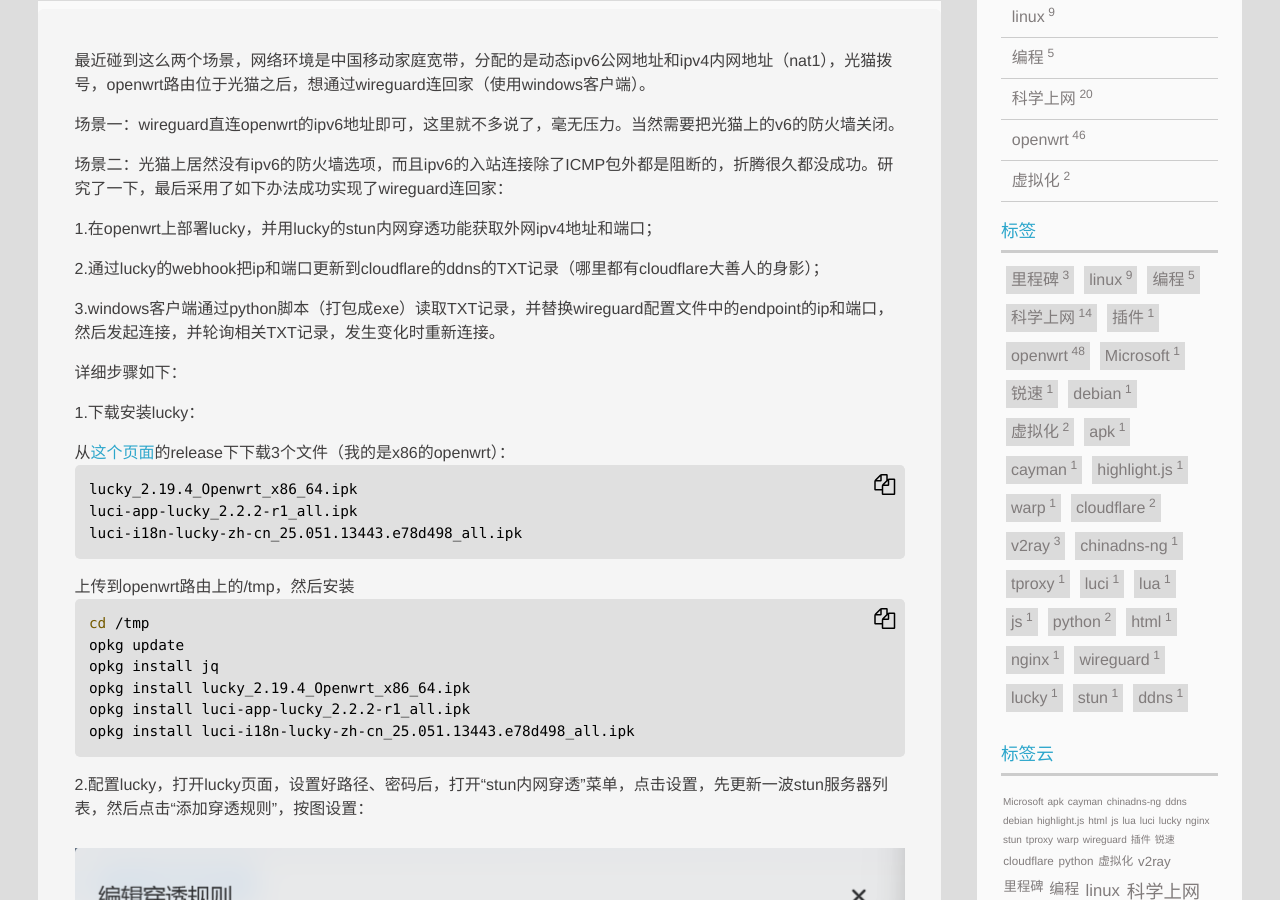
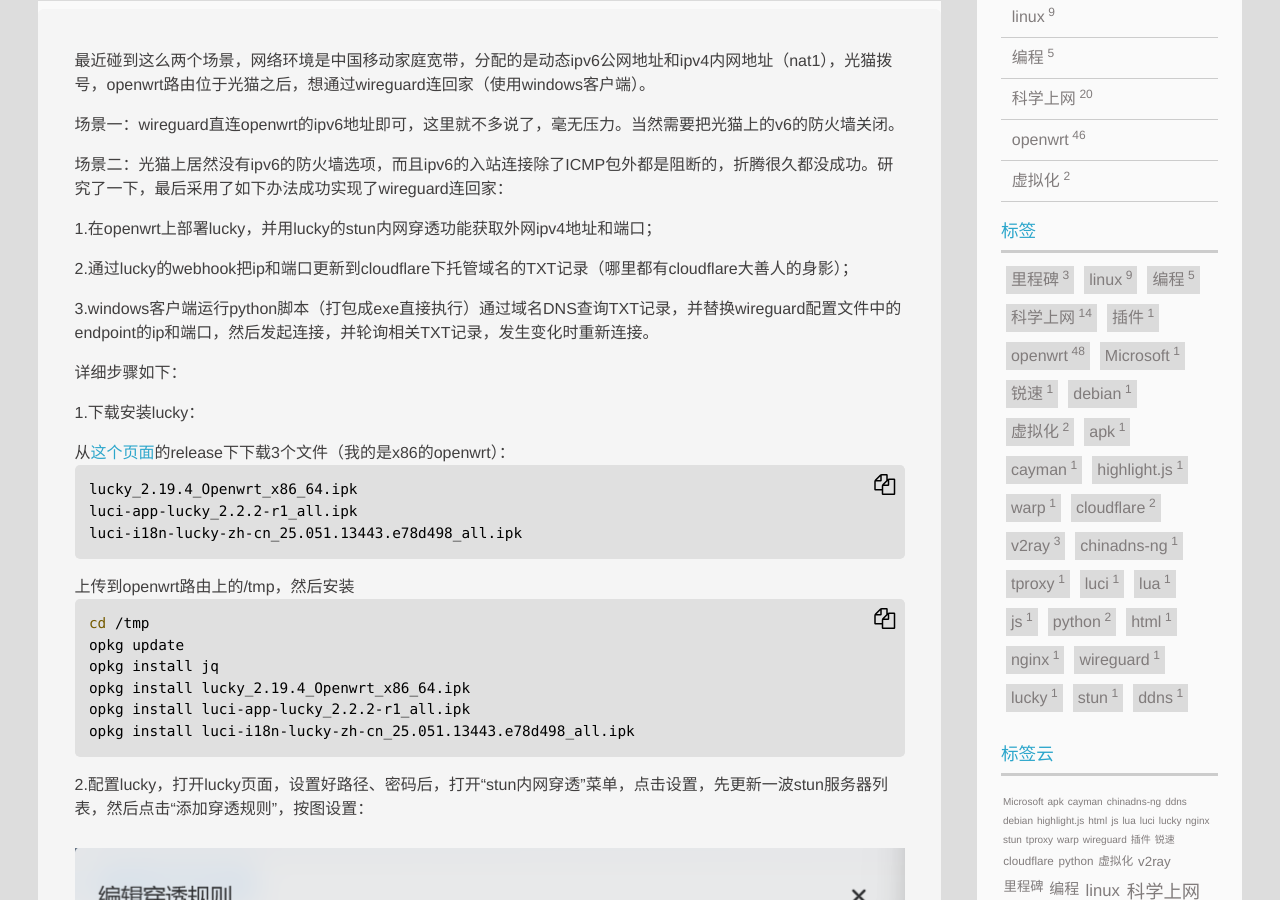
Before and after one commit to jibenfa/jibenfa.github.com, a Jekyll site: the page built from _posts/2026-03-03-wireguardE59CA8E7A7BBE58AA8nat1E7BD91E7BB9CE4B88BE79A84E983A8E7BDB2E4B88EE8BF9EE68EA5.md, in a window 1280 px wide and 900 px high, scrolled down 342 px. Built offline with Jekyll 4.4.1, drawn with Linux system fonts in a browser that asks for light colours.

Commit message:
Update 2026-03-03-wireguardE59CA8E7A7BBE58AA8nat1E7BD91E7BB9CE4B88BE79A84E983A8E7BDB2E4B88EE8BF9EE68EA5.md

```diff
--- a/_posts/2026-03-03-wireguardE59CA8E7A7BBE58AA8nat1E7BD91E7BB9CE4B88BE79A84E983A8E7BDB2E4B88EE8BF9EE68EA5.md
+++ b/_posts/2026-03-03-wireguardE59CA8E7A7BBE58AA8nat1E7BD91E7BB9CE4B88BE79A84E983A8E7BDB2E4B88EE8BF9EE68EA5.md
@@ -23,9 +23,9 @@ tags:
 
 1.在openwrt上部署lucky，并用lucky的stun内网穿透功能获取外网ipv4地址和端口；
 
-2.通过lucky的webhook把ip和端口更新到cloudflare的ddns的TXT记录（哪里都有cloudflare大善人的身影）；
+2.通过lucky的webhook把ip和端口更新到cloudflare下托管域名的TXT记录（哪里都有cloudflare大善人的身影）；
 
-3.windows客户端通过python脚本（打包成exe）读取TXT记录，并替换wireguard配置文件中的endpoint的ip和端口，然后发起连接，并轮询相关TXT记录，发生变化时重新连接。
+3.windows客户端运行python脚本（打包成exe直接执行）通过域名DNS查询TXT记录，并替换wireguard配置文件中的endpoint的ip和端口，然后发起连接，并轮询相关TXT记录，发生变化时重新连接。
 
 详细步骤如下：
 
```
